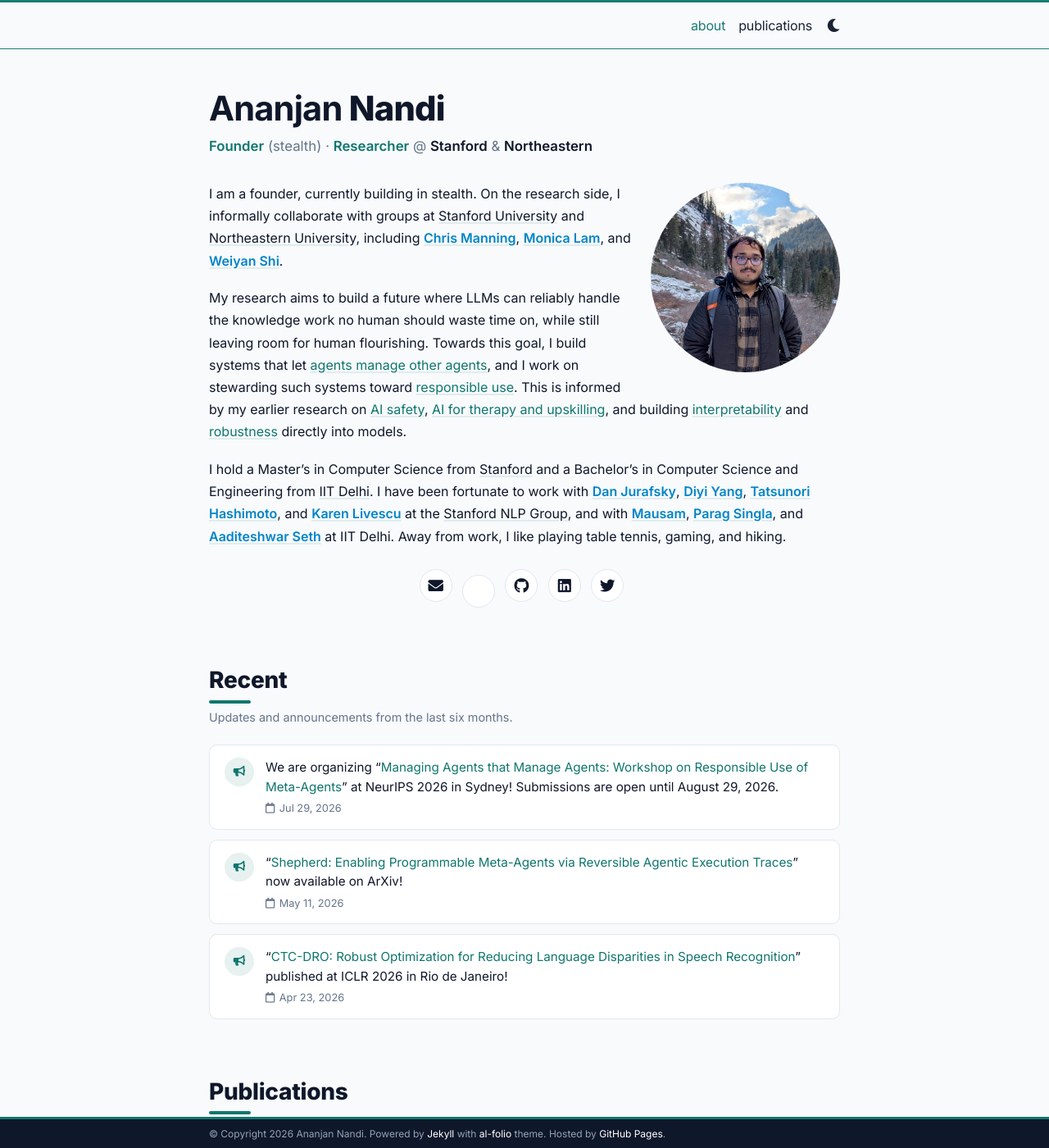
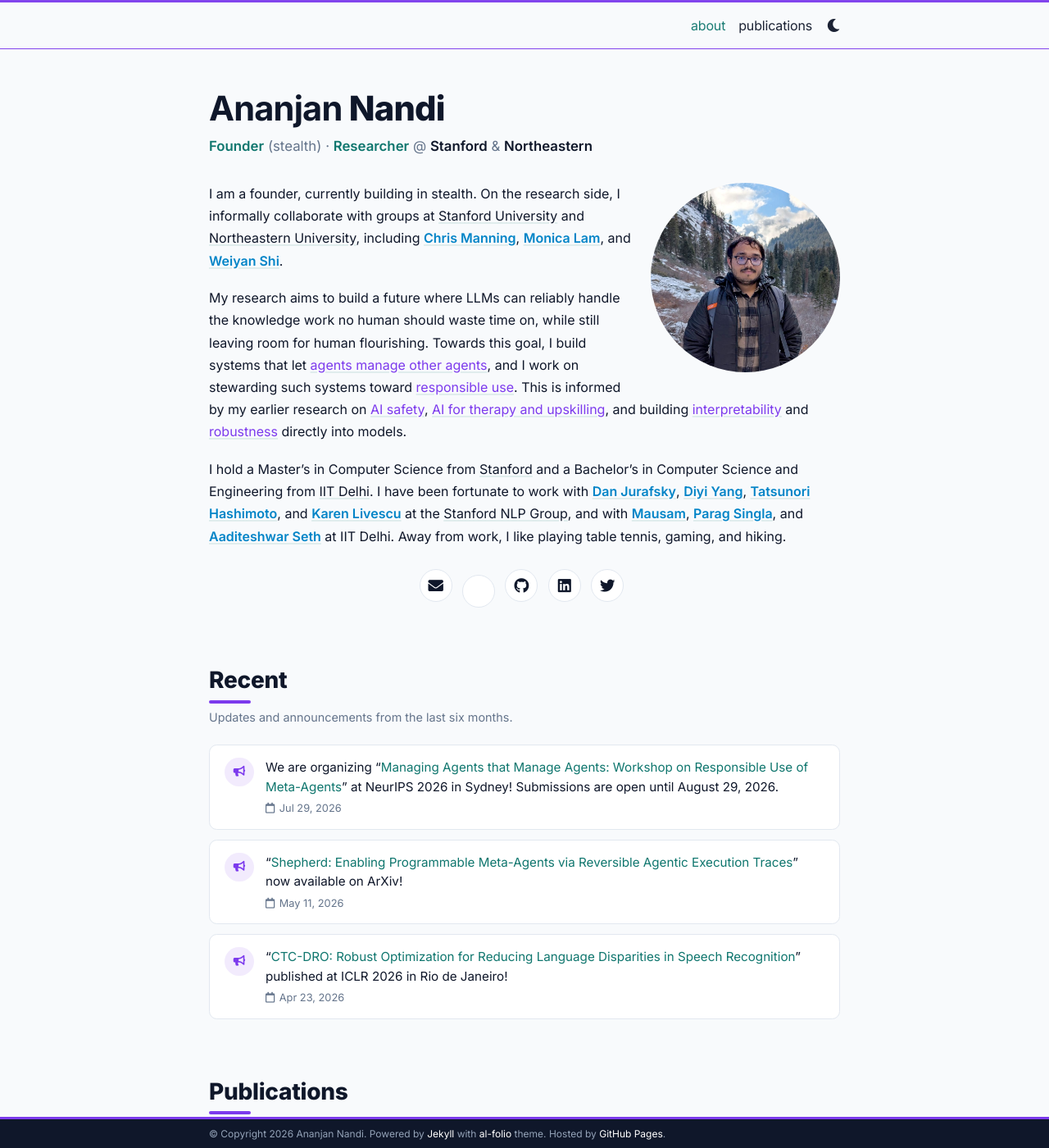
Before and after one commit to ananjan-nandi-9/ananjan-nandi-9.github.io, a Jekyll site: the page built from _pages/about.md, in a window 1280 px wide and 1400 px high. Shown: the whole window at 82% size. Built offline with Jekyll 4.4.1, drawn with Linux system fonts in a browser that asks for light colours; full-size pictures stand in for the smaller copies a plugin makes; comment, search, counter and statistics services are not loaded; a style sheet for code colours, icons or effects is not loaded.

Commit message:
Switch unified topic accent from teal to vibrant violet
Co-Authored-By: Claude Fable 5 <noreply@anthropic.com>

```diff
--- a/_sass/_themes.scss
+++ b/_sass/_themes.scss
@@ -17,15 +17,15 @@
   --global-divider-color: #E2E8F0;
   --global-card-bg-color: #{$white-color};
 
-  /* Research-topic accents — unified to the site teal */
-  --topic-structure: #0F766E;
-  --topic-structure-tint: rgba(15, 118, 110, 0.1);
-  --topic-safety: #0F766E;
-  --topic-safety-tint: rgba(15, 118, 110, 0.1);
-  --topic-human: #0F766E;
-  --topic-human-tint: rgba(15, 118, 110, 0.1);
-  --topic-agents: #0F766E;
-  --topic-agents-tint: rgba(15, 118, 110, 0.1);
+  /* Research-topic accents — unified vibrant violet */
+  --topic-structure: #7C3AED;
+  --topic-structure-tint: rgba(124, 58, 237, 0.1);
+  --topic-safety: #7C3AED;
+  --topic-safety-tint: rgba(124, 58, 237, 0.1);
+  --topic-human: #7C3AED;
+  --topic-human-tint: rgba(124, 58, 237, 0.1);
+  --topic-agents: #7C3AED;
+  --topic-agents-tint: rgba(124, 58, 237, 0.1);
 
   /* People accents */
   --person-color: #0284C7;
@@ -62,15 +62,15 @@ html[data-theme='dark'] {
   --global-divider-color: #1E293B;
   --global-card-bg-color: #101828;
 
-  /* Research-topic accents — unified to the site teal */
-  --topic-structure: #3DC5B7;
-  --topic-structure-tint: rgba(61, 197, 183, 0.12);
-  --topic-safety: #3DC5B7;
-  --topic-safety-tint: rgba(61, 197, 183, 0.12);
-  --topic-human: #3DC5B7;
-  --topic-human-tint: rgba(61, 197, 183, 0.12);
-  --topic-agents: #3DC5B7;
-  --topic-agents-tint: rgba(61, 197, 183, 0.12);
+  /* Research-topic accents — unified vibrant violet */
+  --topic-structure: #A78BFA;
+  --topic-structure-tint: rgba(167, 139, 250, 0.14);
+  --topic-safety: #A78BFA;
+  --topic-safety-tint: rgba(167, 139, 250, 0.14);
+  --topic-human: #A78BFA;
+  --topic-human-tint: rgba(167, 139, 250, 0.14);
+  --topic-agents: #A78BFA;
+  --topic-agents-tint: rgba(167, 139, 250, 0.14);
 
   /* People accents */
   --person-color: #38BDF8;
```
